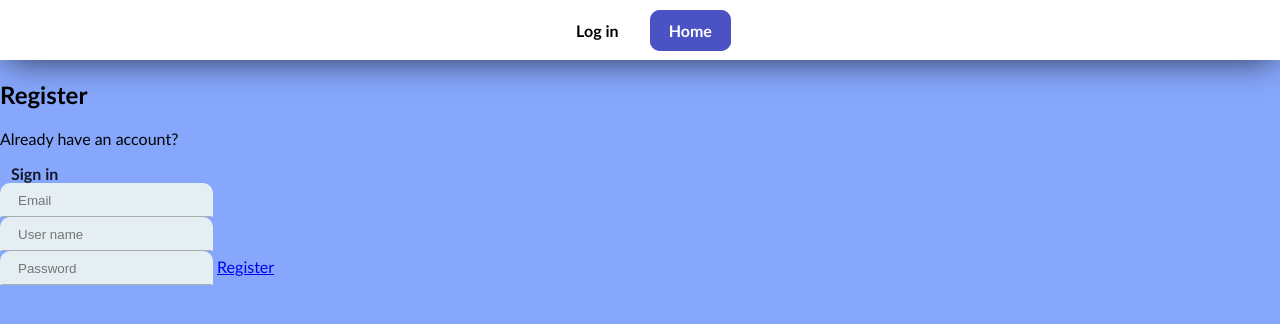
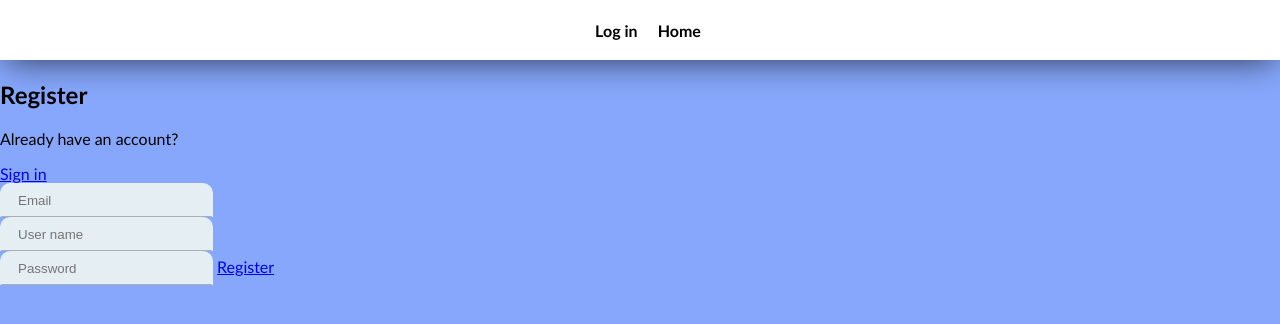
Before and after one commit to Kajga/math-tutor-website, a plain HTML site: page register.html in a window 1280 px wide. Drawn offline with Linux system fonts and the light colour scheme.

Commit message:
website-demo

```diff
--- a/register.html
+++ b/register.html
@@ -7,22 +7,22 @@
     </head>
     <body>
         <nav>
-            <div class="nav-items">
-                <a href="./login.html" class="login">Log in</a>
-                <a href="./index.html" class="home">Home</a>
+            <div className="navItems">
+                <a href="./login.html" className="login">Log in</a>
+                <a href="./index.html" className="home">Home</a>
             </div>
         </nav>
-        <section class="register-container">
-            <div class="register-box">
+        <section className="registerContainer">
+            <div className="registerBox">
                 <h2>Register</h2>
                 <p>Already have an account?</p>
-                <a href="./login.html" class="signin">Sign in</a>
+                <a href="./login.html" className="signin">Sign in</a>
                 <br>
                 <input type="text" id="email" placeholder="Email" name="email">
                 <br>
                 <input type="text" id="username" placeholder="User name" name="username">
                 <br>
                 <input type="password" id="password" placeholder="Password" name="password">
-                <a href="/" class="register-link">Register</a>
+                <a href="/" className="registerLink">Register</a>
              </div>
         </section>
```
